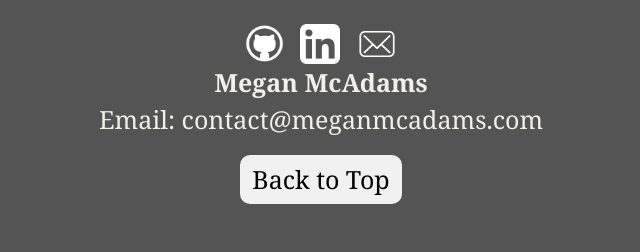
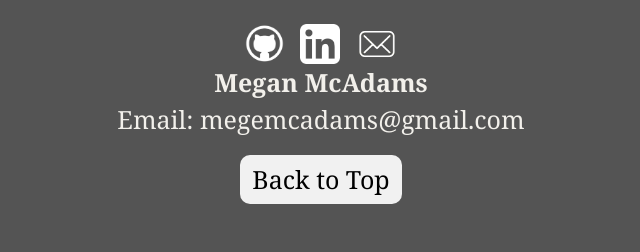
Before and after one commit to meganmcadams/Project-Portfolio, a Flask app: page / in a window 1280 px wide. Shown: the part 2609-2861 px from the top of the page, without its empty margins (319-959 px from the left). Run offline with Flask 3, Linux system fonts and the light colour scheme; some libraries are stand-ins or nearby versions.

Commit message:
Update layout.html

```diff
--- a/templates/layout.html
+++ b/templates/layout.html
@@ -51,7 +51,7 @@
             <a href="https://www.linkedin.com/in/megan-mcadams/" target="_blank"><img class="icon-small icon-white" src="{{ url_for('static', filename='assets/linkedin.png') }}"></a>
             <a href="mailto:contact@meganmcadams.com" target="_blank"><img class="icon-small icon-white" src="{{ url_for('static', filename='assets/email.png') }}"></a>
         </div>
-        <p class="mb-0 margined-bottom"><strong>Megan McAdams</strong><br>Email: contact@meganmcadams.com</p>
+        <p class="mb-0 margined-bottom"><strong>Megan McAdams</strong><br>Email: megemcadams@gmail.com</p>
         <a class="btn secondary-btn fs-5 navBtn" role="button" href="#">Back to Top</a>
         </div>
     </footer>
```
